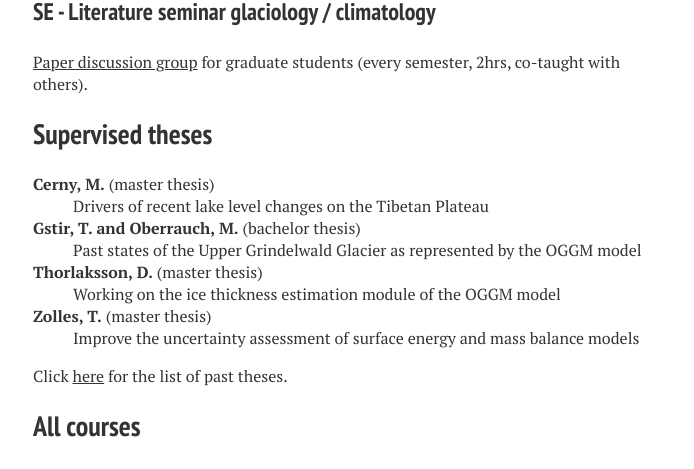
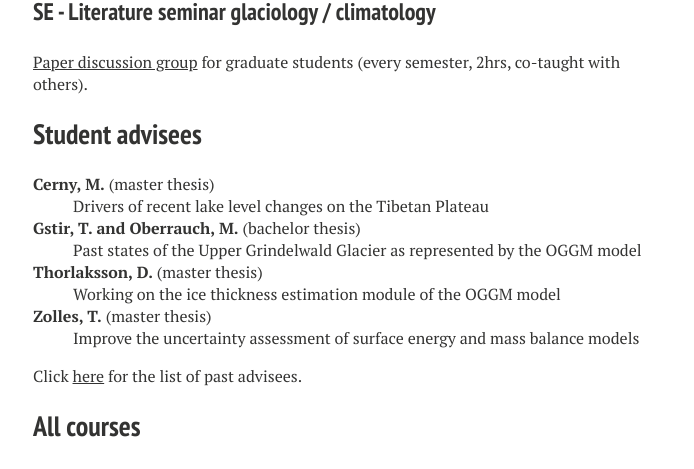
Before and after one commit to fmaussion/fmaussion.github.io, a Jekyll site: the page built from teaching/index.md, in a window 1280 px wide. Shown: the part 1088-1557 px from the top of the page, without its empty margins (287-981 px from the left). Built offline with Jekyll 4.4.1, drawn with Linux system fonts in a browser that asks for light colours; nearby versions of some CDN libraries; some web fonts are replaced.

Commit message:
new title

```diff
--- a/teaching/index.md
+++ b/teaching/index.md
@@ -48,7 +48,7 @@ balance of a glacier surface.
 for graduate students (every semester, 2hrs, co-taught with others).
 
 
-## Supervised theses
+## Student advisees
 
 **Cerny, M.** (master thesis)
 : Drivers of recent lake level changes on the Tibetan Plateau
@@ -62,7 +62,7 @@ for graduate students (every semester, 2hrs, co-taught with others).
 **Zolles, T.** (master thesis)
 : Improve the uncertainty assessment of surface energy and mass balance models
 
-Click [here]({{ site.url }}/teaching/theses) for the list of past theses.
+Click [here]({{ site.url }}/teaching/theses) for the list of past advisees.
 
 ## All courses
 
```
